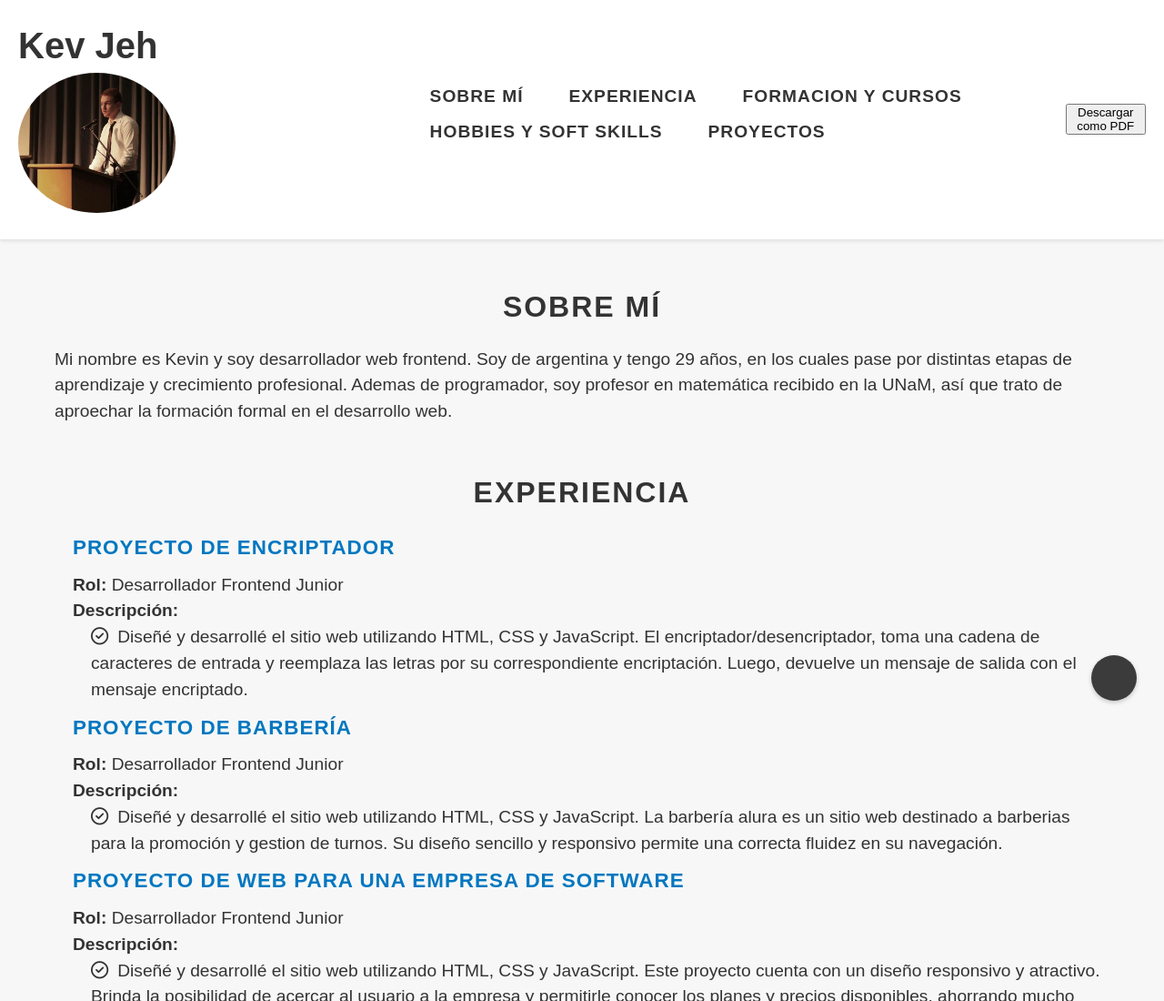
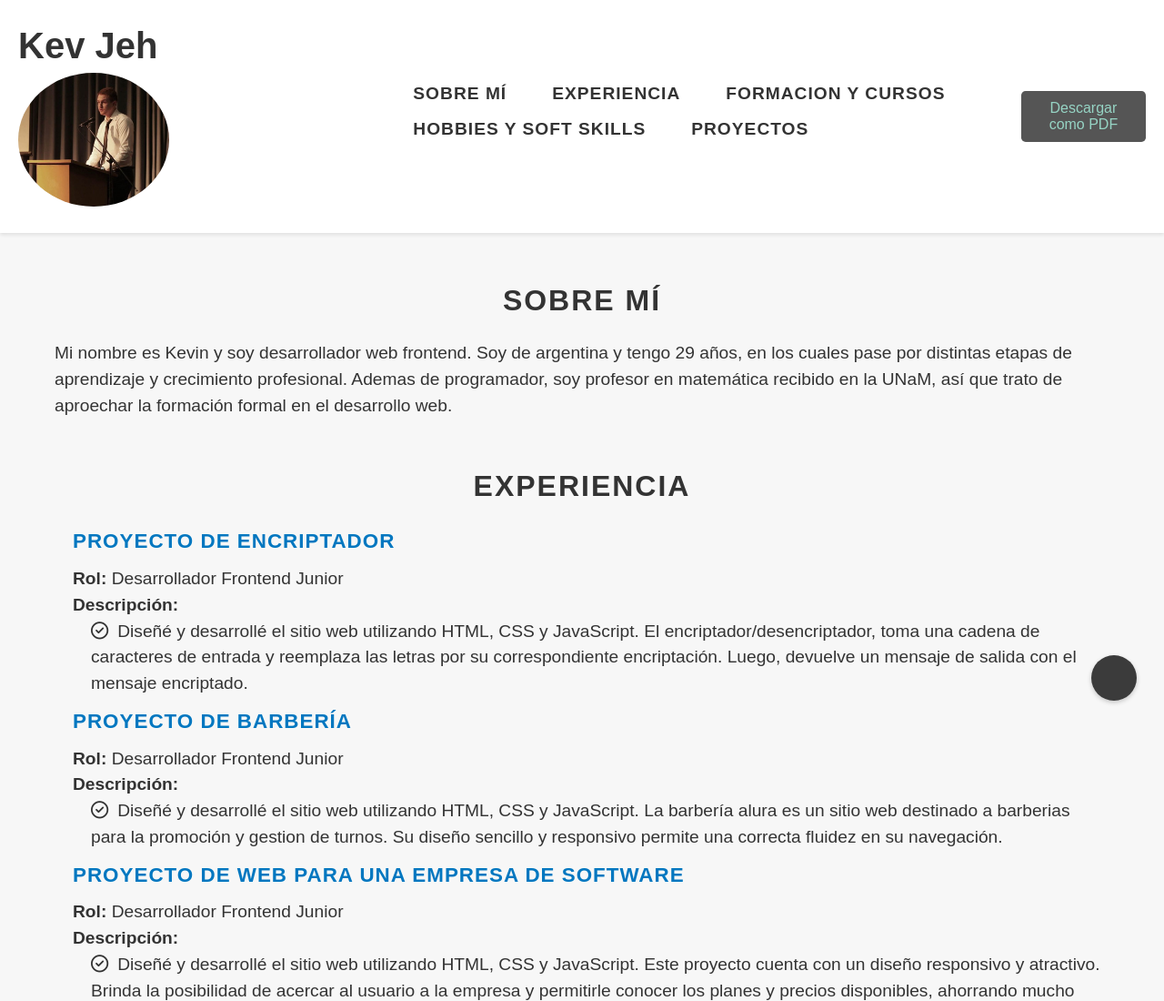
Before and after one commit to KevJeh/CV-web, a website: page index.html in a window 1280 px wide. Shown: the top 1100 px of the page at 91% size. Drawn offline with Linux system fonts and the light colour scheme; files whose address does not match are found by name.

Commit message:
proyecto terminado-ahora si p2

```diff
--- a/estilos.css
+++ b/estilos.css
@@ -269,6 +269,17 @@ margin-left: 38%;
 background-color: #555;
 }
 
+.boton__pdf{
+	background-color: #555;
+	color: var(--verde-menta);
+	padding: 0.625rem 1.25rem;
+	border: none;
+	border-radius: 0.3rem;
+	font-size: 1rem;
+	cursor: pointer;
+	transition: background-color 0.3s;
+}
+
 /* Footer */
 
 footer {
--- a/index.html
+++ b/index.html
@@ -25,7 +25,7 @@
 
 			</ul>
 		</nav>
-		<button id="boton-pdf">Descargar como PDF</button>
+		<button class="boton__pdf" id="boton-pdf">Descargar como PDF</button>
 
 	</header>
 
```
